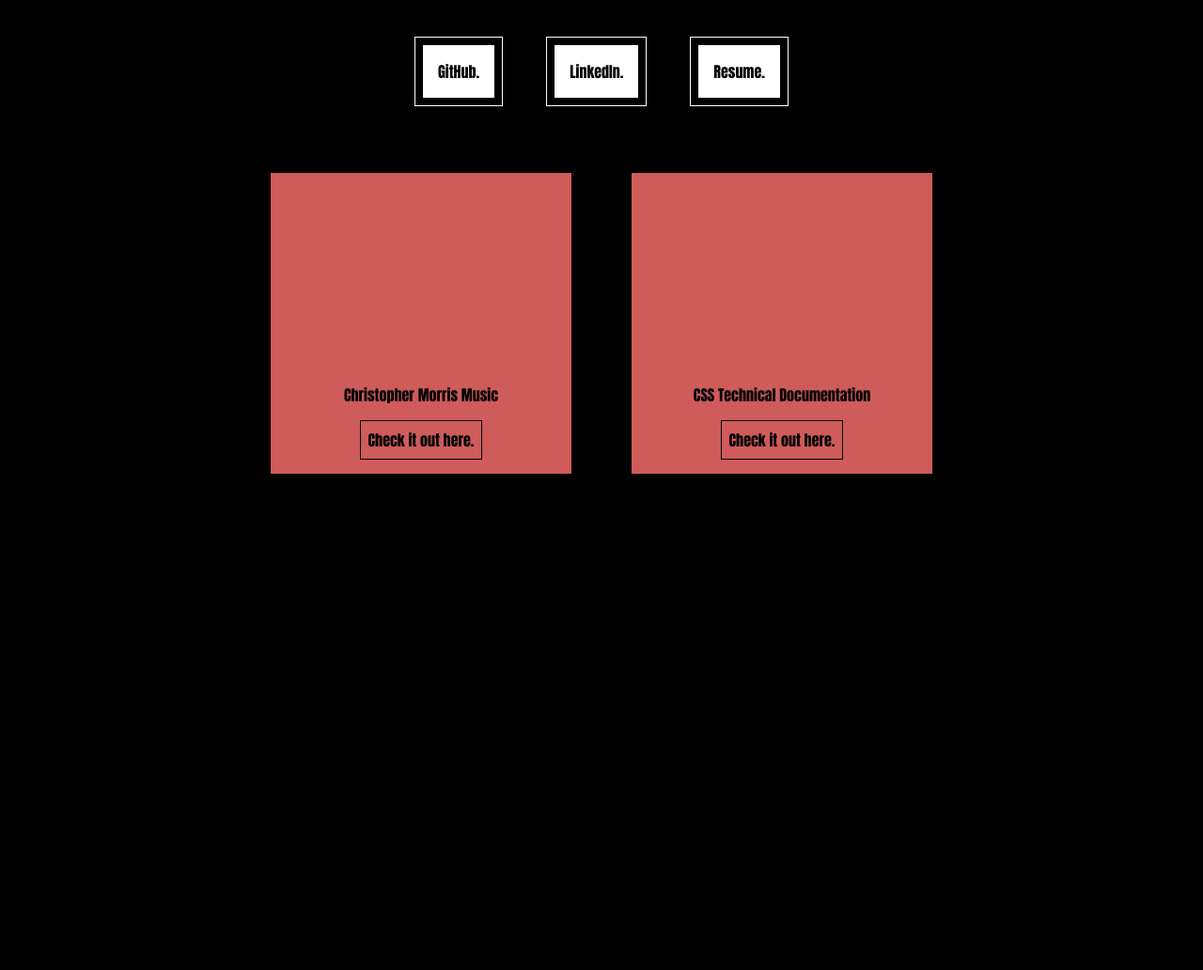
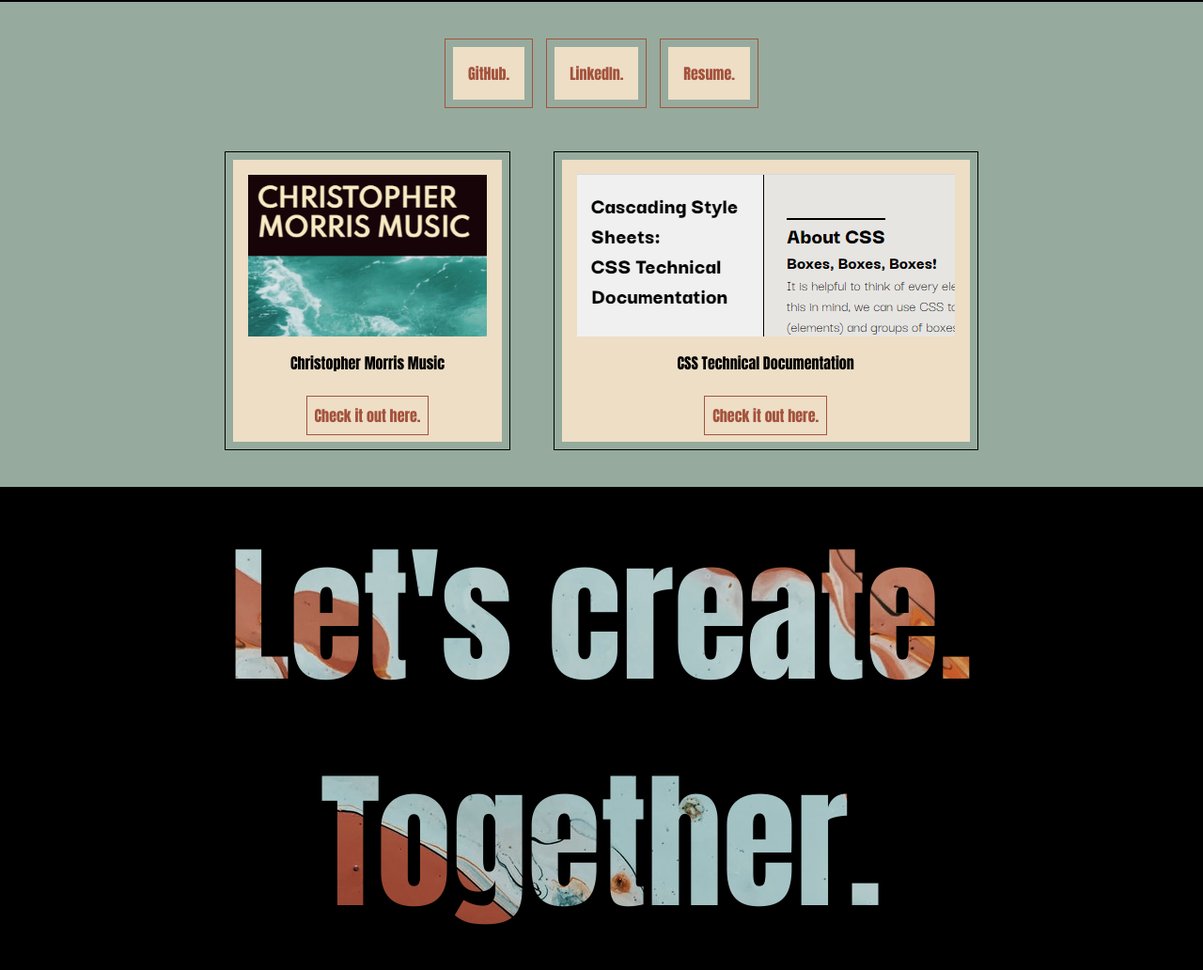
Before and after one commit to fmorris22/personalPortfolioProject, a plain HTML site: page index.html in a window 1280 px wide. Shown: the part 800-1832 px from the top of the page at 94% size. Before the commit the page ends 1336 px from the top, so only its background shows below. Drawn offline with Linux system fonts and the light colour scheme.

Commit message:
Content and Design Update
Made small structural changes, color changes, and uploaded content.

```diff
--- a/index.html
+++ b/index.html
@@ -13,7 +13,7 @@
 <body>
     <nav id="navbar">
         <a href="#projects" class="nav-link">Projects.</a>
-        <a href="#socials" class="nav-link">Profiles/Socials.</a>
+        <a href="#socials" class="nav-link">Profiles & Socials.</a>
     </nav>
 
     <section id="welcome-section">
@@ -22,21 +22,27 @@
 
     <section id="socials">
         <a href="https://github.com/fmorris22" target="_blank" id="profile-link" class="btn-social">GitHub.</a>
-        <a href="#" target="_blank" class="btn-social">LinkedIn.</a>
-        <a href="#" target="_blank" class="btn-social">Resume.</a>
+        <a href="https://www.linkedin.com/in/fiona-morris-1306a8164/" target="_blank" class="btn-social">LinkedIn.</a>
+        <a href="ResumeFM2020.pdf" target="_blank" class="btn-social">Resume.</a>
     </section>
 
     <section id="projects">
         <div class="project-tile">
+            <img class="music-img" src="Capture.PNG" alt="">
             <p class="tile-text">Christopher Morris Music</p>
-            <a href="#" class="tile-link">Check it out here.</a>
+            <a href="https://christophermorrismusic.net/" target="_blank" class="tile-link">Check it out here.</a>
         </div>
 
         <div class="project-tile">
+            <img class="tech-img" src="Capture3.PNG" alt="">
             <p class="tile-text">CSS Technical Documentation</p>
-            <a href="#" class="tile-link">Check it out here.</a>
+            <a href="https://github.com/fmorris22/cssDocumentation" target="_blank" class="tile-link">Check it out here.</a>
         </div>
     </section>
+
+    <div class="call-box">
+        <p class="text">Let's create. Together.</p>
+    </div>
 </body>
 
 </html>
--- a/style.css
+++ b/style.css
@@ -3,6 +3,10 @@
     padding: 0;
     box-sizing: border-box;
     font-family: 'Anton', sans-serif;
+}
+
+html {
+    font-size: 16px;
 }
 
 body {
@@ -24,22 +28,31 @@ body {
 /* Navbar Styles */
 
 #navbar {
+    padding: 1rem;
+    width: 100%;
     position: fixed;
     top: 0;
-    left: 0;
-    width: 100%;
     display: flex;
+    flex-direction: row;
     justify-content: space-between;
 }
 
 .nav-link {
+    margin: 1.5rem;
+    padding: .5rem;
+    font-size: 1.75rem;
     text-decoration: none;
+    text-transform: uppercase;
     background-color: black;
-    color: white;
-    margin: 1rem;
-    padding: 1rem;
+    color: rgb(237, 222, 197);
     outline: 1px solid black;
     outline-offset: .5rem;
+}
+
+.nav-link:hover {
+    color: rgb(164, 82, 61);
+    background-color: rgb(237, 222, 197);
+    text-decoration: underline;
 }
 
 
@@ -56,13 +69,18 @@ body {
 }
 
 .title {
-    font-size: 12em;
+    margin-top: 1rem;
+    height: 400px;
+    width: 65%;
+    min-width: 200px;
+    padding: 1rem;
     background-color: black;
     color: white;
     mix-blend-mode: multiply;
+    font-size: 15rem;
+    overflow: hidden;
     text-align: center;
-    padding-right: 3rem;
-    padding-left: 3rem;
+    border: .5rem solid black;
     outline: 1px solid black;
     outline-offset: .5rem;
 }
@@ -72,36 +90,47 @@ body {
 
 #projects {
     width: 100%;
-    margin-top: 1rem;
-    padding: 1rem;
-    background-color: black;
+    background-color: rgb(150, 171, 157);
     display: flex;
     justify-content: center;
+    flex-wrap: wrap;
 }
 
 .project-tile {
-    width: 20rem;
-    height: 20rem;
-    margin: 1rem;
-    margin-right: 2rem;
-    margin-left: 2rem;
-    background-color: rgb(207, 91, 91);
+    height: 300px;
+    padding: 1rem;
+    margin: 2rem 2rem 3rem 2rem;
+    background-color: rgb(237, 222, 197);
     display: flex;
     flex-direction: column;
     align-items: center;
     justify-content: flex-end;
+    outline: 1px solid black;
+    outline-offset: .5rem;
 }
 
 .tile-text {
-    margin-bottom: 1rem;
+    margin-bottom: 2rem;
 }
 
 .tile-link {
     text-decoration: none;
-    color: black;
-    padding: .5rem;
-    margin-bottom: 1rem;
-    outline: 1px solid black;
+    color: rgb(164, 82, 61);
+    outline: 1px solid rgb(164, 82, 61);
+    outline-offset: .5rem;
+}
+
+.tile-link:hover {
+    text-decoration: underline;
+}
+
+.music-img {
+    height: 70%;
+    padding-bottom: 1rem;
+}
+
+.tech-img {
+    padding-bottom: 1rem;
 }
 
 
@@ -109,20 +138,43 @@ body {
 
 #socials {
     width: 100%;
-    margin-top: 3rem;
-    margin-bottom: 3rem;
-    background-color: black;
+    padding-top: 2rem;
+    padding-bottom: 1rem;
+    background-color: rgb(150, 171, 157);
+    border-top: 2px solid black;
     display: flex;
     justify-content: center;
 }
 
 .btn-social {
+    padding: 1rem;
+    margin: 1rem;
     text-decoration: none;
-    background-color: white;
-    color: black;
-    margin-right: 2rem;
-    margin-left: 2rem;
-    padding: 1rem;
-    outline: 1px solid white;
+    background-color: rgb(237, 222, 197);
+    color: rgb(164, 82, 61);
+    outline: 1px solid rgb(164, 82, 61);
     outline-offset: .5rem;
 }
+
+.btn-social:hover {
+    text-decoration: underline;
+}
+
+
+/* Call to action */
+
+.call-box {
+    background-image: url("pexels-dids-2983308.jpg");
+    background-repeat: no-repeat;
+    background-size: cover;
+}
+
+.text {
+    padding: 1rem;
+    font-size: 10rem;
+    text-align: center;
+    background-color: black;
+    color: white;
+    mix-blend-mode: multiply;
+    overflow: hidden;
+}
```
Also changed, not shown: Capture.PNG (added), Capture1.PNG (added), Capture3.PNG (added), 1 other file.
